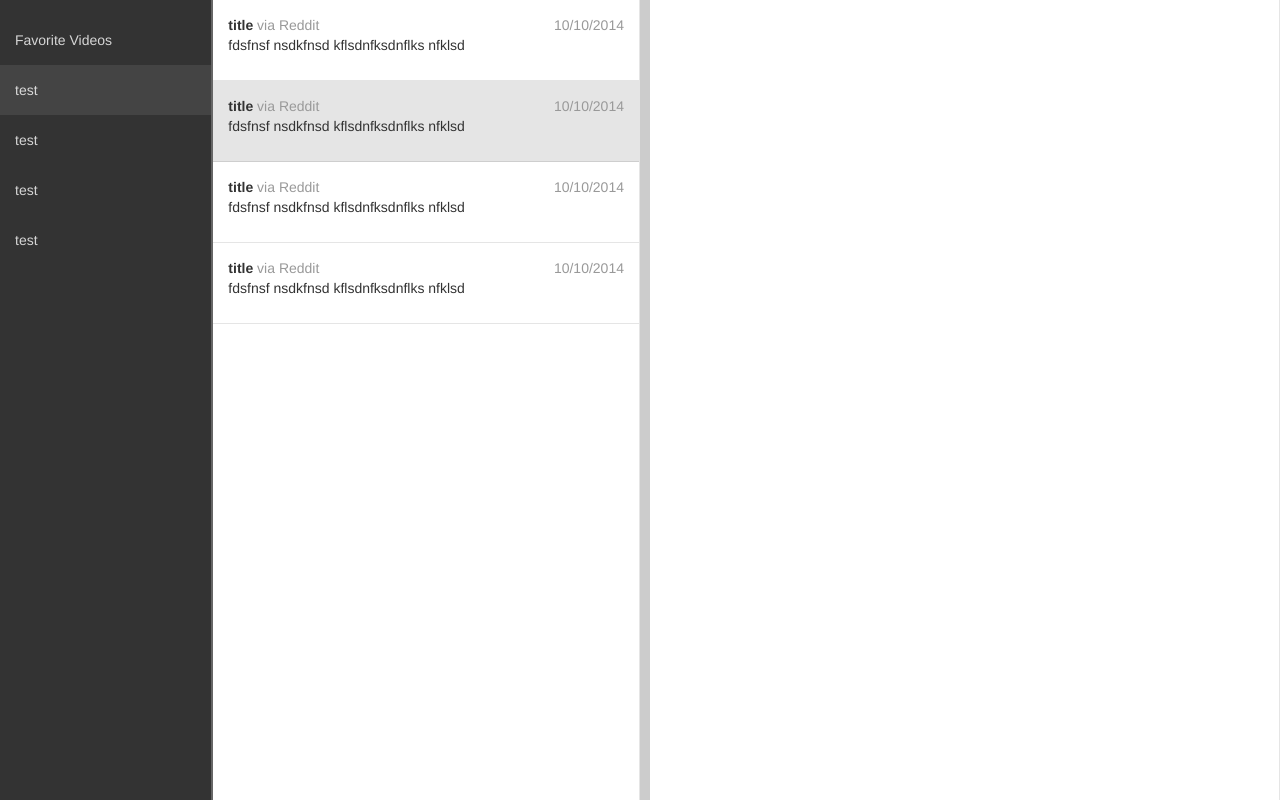
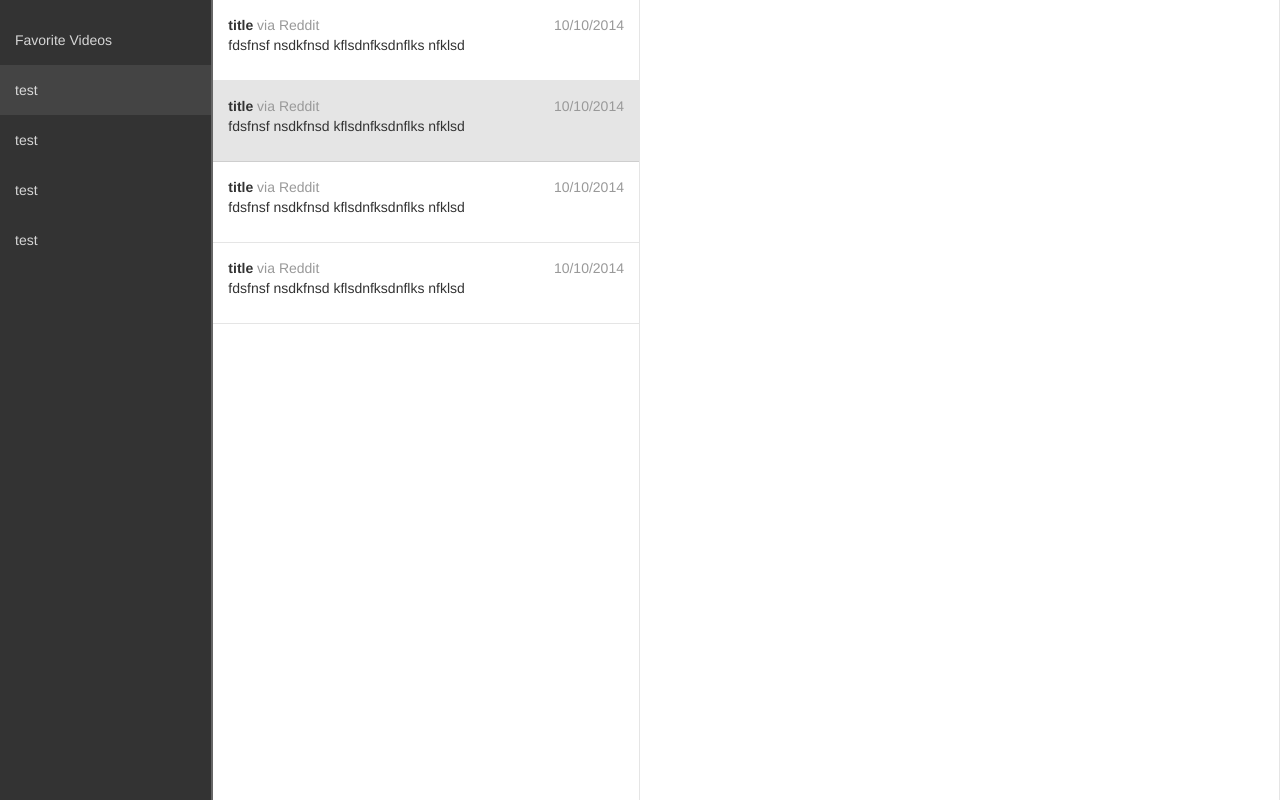
Before and after one commit to crcn-archive/mojo-reader-example, a website: page build/mockup.html in a window 1280 px wide. Drawn offline with Linux system fonts and the light colour scheme.

Commit message:
remove rightbar for now

```diff
--- a/build/mockup.html
+++ b/build/mockup.html
@@ -59,7 +59,7 @@ components.
           </ul>
         </div>
         <div class="col-sm-6 column content">
-          <div class="expand-collapse"></div>
+          <!--div class="expand-collapse"></div-->
         </div>
       </div>
     </div>
```
